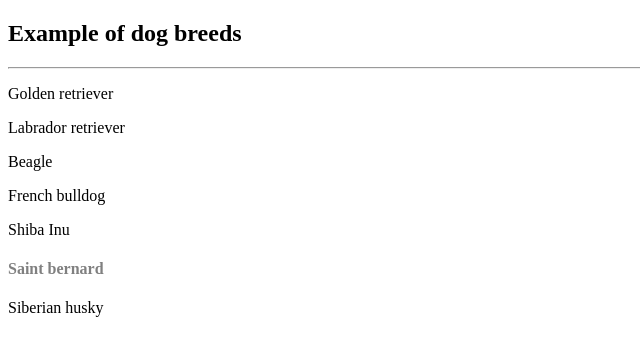
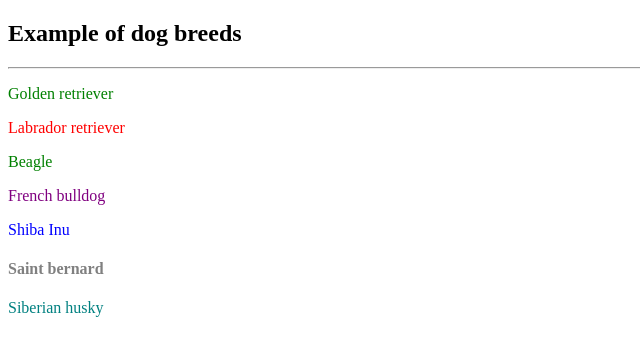
Before and after one commit to GunDumMan/DII_M4_02, a plain HTML site: page index.html in a window 1280 px wide. Shown: the whole page, without its empty margins (0-640 px from the left). Drawn offline with Linux system fonts and the light colour scheme.

Commit message:
specificity

```diff
--- a/index.html
+++ b/index.html
@@ -4,6 +4,7 @@
 	   <meta charset="UTF-8">
 	   <title>CSS Specificity Exercise</title>
 	</head>
+	<link rel="stylesheet" type="text/css" href="style.css">
 	<body>
 		<h2>Example of dog breeds</h2>
 		<hr>
--- a/style.css
+++ b/style.css
@@ -62,3 +62,4 @@ div > span {
 	/*2*/
 	color: blue;
 }
+}
```
